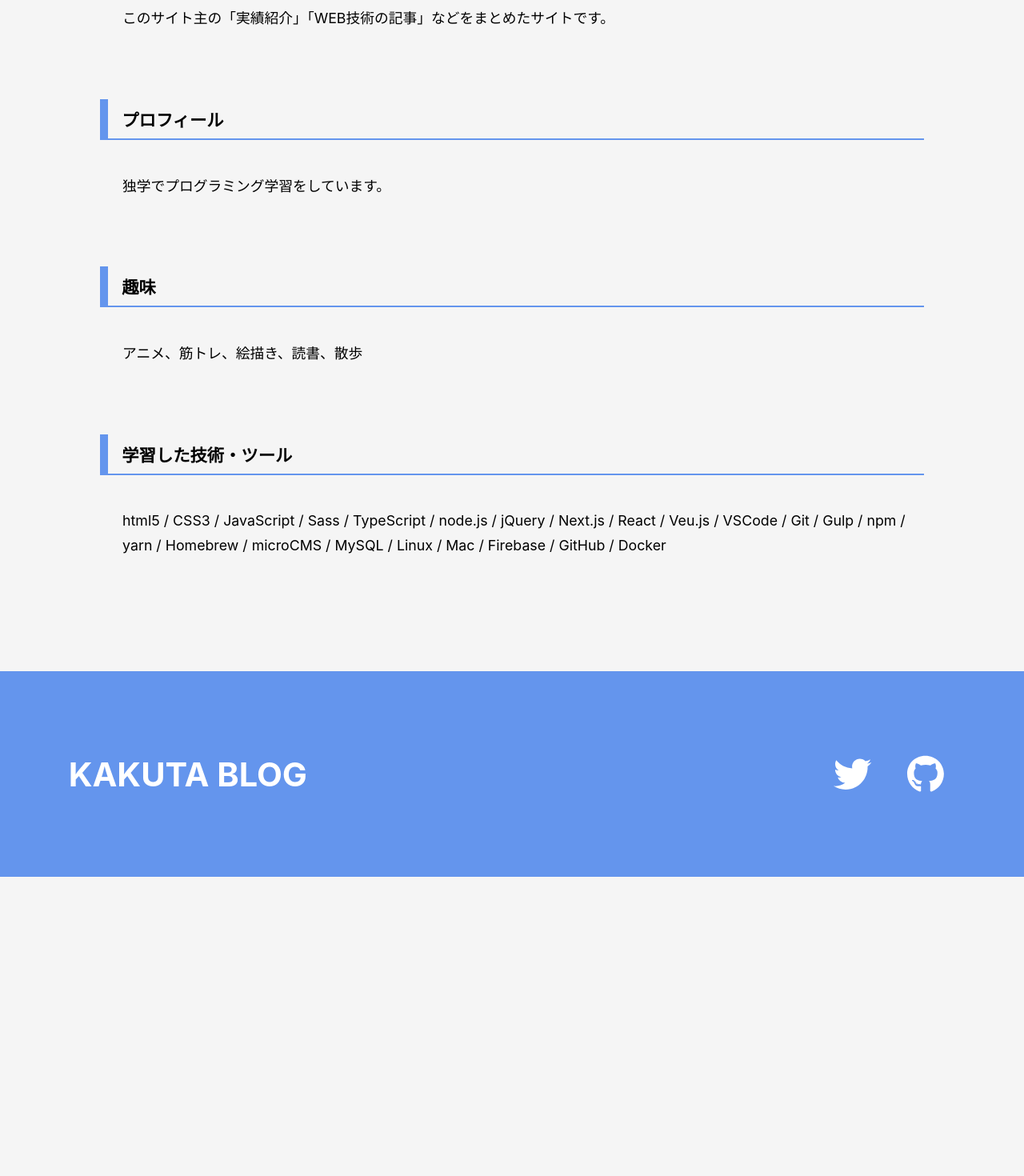
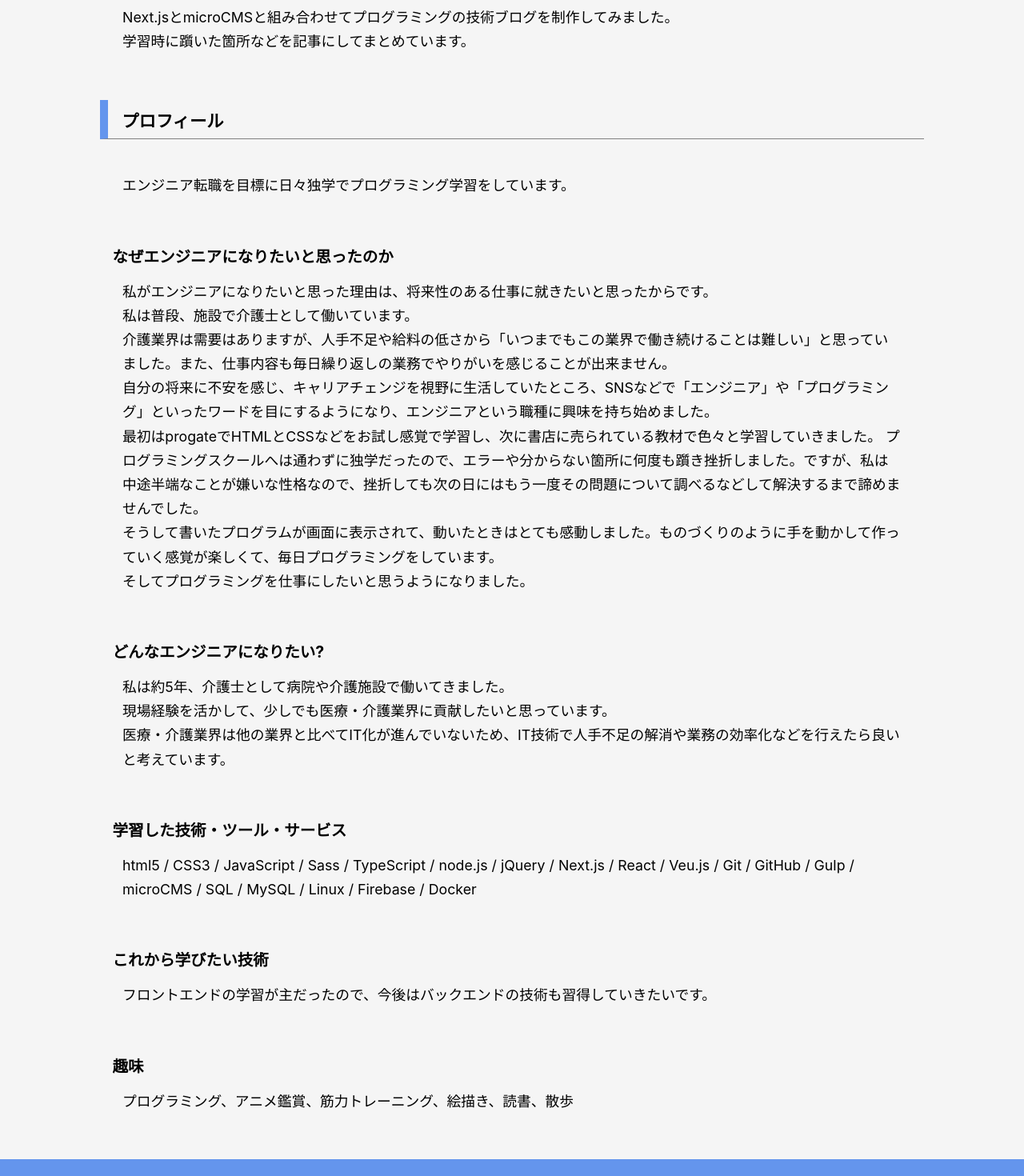
Before and after one commit to kakuta0915/kakuta-tech-blog, a Next.js app: page /about in a window 1280 px wide. Shown: the part 1240-2710 px from the top of the page at 80% size. Before the commit the page ends 2336 px from the top, so only its background shows below. Built offline with nearby package versions, Linux system fonts and the light colour scheme; no server answers.

Commit message:
💄 aboutページのレイアウト変更

```diff
--- a/src/components/profile/profile.jsx
+++ b/src/components/profile/profile.jsx
@@ -5,21 +5,58 @@ export default function Profile() {
     <div className={styles.profile}>
       <h3>このサイトについて</h3>
       <p>
-        このサイト主の「実績紹介」「WEB技術の記事」などをまとめたサイトです。
+        Next.jsとmicroCMSと組み合わせてプログラミングの技術ブログを制作してみました。
+        <br />
+        学習時に躓いた箇所などを記事にしてまとめています。
       </p>
 
       <h3>プロフィール</h3>
-      <p>独学でプログラミング学習をしています。</p>
+      <p>
+        エンジニア転職を目標に日々独学でプログラミング学習をしています。
+        <br />
+      </p>
 
-      <h3>趣味</h3>
-      <p>アニメ、筋トレ、絵描き、読書、散歩</p>
+      <h4>なぜエンジニアになりたいと思ったのか</h4>
+      <p>
+        私がエンジニアになりたいと思った理由は、将来性のある仕事に就きたいと思ったからです。
+        <br />
+        私は普段、施設で介護士として働いています。
+        <br />
+        介護業界は需要はありますが、人手不足や給料の低さから「いつまでもこの業界で働き続けることは難しい」と思っていました。また、仕事内容も毎日繰り返しの業務でやりがいを感じることが出来ません。
+        <br />
+        自分の将来に不安を感じ、キャリアチェンジを視野に生活していたところ、SNSなどで「エンジニア」や「プログラミング」といったワードを目にするようになり、エンジニアという職種に興味を持ち始めました。
+        <br />
+        最初はprogateでHTMLとCSSなどをお試し感覚で学習し、次に書店に売られている教材で色々と学習していきました。
+        プログラミングスクールへは通わずに独学だったので、エラーや分からない箇所に何度も躓き挫折しました。ですが、私は中途半端なことが嫌いな性格なので、挫折しても次の日にはもう一度その問題について調べるなどして解決するまで諦めませんでした。
+        <br />
+        そうして書いたプログラムが画面に表示されて、動いたときはとても感動しました。ものづくりのように手を動かして作っていく感覚が楽しくて、毎日プログラミングをしています。
+        <br />
+        そしてプログラミングを仕事にしたいと思うようになりました。
+      </p>
 
-      <h3>学習した技術・ツール</h3>
+      <h4>どんなエンジニアになりたい?</h4>
+      <p>
+        私は約5年、介護士として病院や介護施設で働いてきました。
+        <br />
+        現場経験を活かして、少しでも医療・介護業界に貢献したいと思っています。
+        <br />
+        医療・介護業界は他の業界と比べてIT化が進んでいないため、IT技術で人手不足の解消や業務の効率化などを行えたら良いと考えています。
+      </p>
+
+      <h4>学習した技術・ツール・サービス</h4>
       <p>
         html5 / CSS3 / JavaScript / Sass / TypeScript / node.js / jQuery /
-        Next.js / React / Veu.js / VSCode / Git / Gulp / npm / yarn / Homebrew /
-        microCMS / MySQL / Linux / Mac / Firebase / GitHub / Docker
+        Next.js / React / Veu.js / Git / GitHub / Gulp / microCMS / SQL / MySQL
+        / Linux / Firebase / Docker
       </p>
+
+      <h4>これから学びたい技術</h4>
+      <p>
+        フロントエンドの学習が主だったので、今後はバックエンドの技術も習得していきたいです。
+      </p>
+
+      <h4>趣味</h4>
+      <p>プログラミング、アニメ鑑賞、筋力トレーニング、絵描き、読書、散歩</p>
     </div>
   )
 }
--- a/src/components/profile/profile.module.css
+++ b/src/components/profile/profile.module.css
@@ -6,10 +6,14 @@
   margin-bottom: var(--space-sm);
   padding: calc(var(--space-xxs) * 0.5) 0 calc(var(--space-xxs) * 0.5)
     var(--space-xxs);
-  border-bottom: 2px solid var(--blue);
+  border-bottom: 1px solid var(--gray);
   border-left: 10px solid var(--blue);
 }
 
+.profile > h4 {
+  margin: 1rem;
+}
+
 .profile > p {
-  padding: 0 0 var(--space-lg) var(--space-xs);
+  margin: 0 var(--space-xs) var(--space-md);
 }
```
